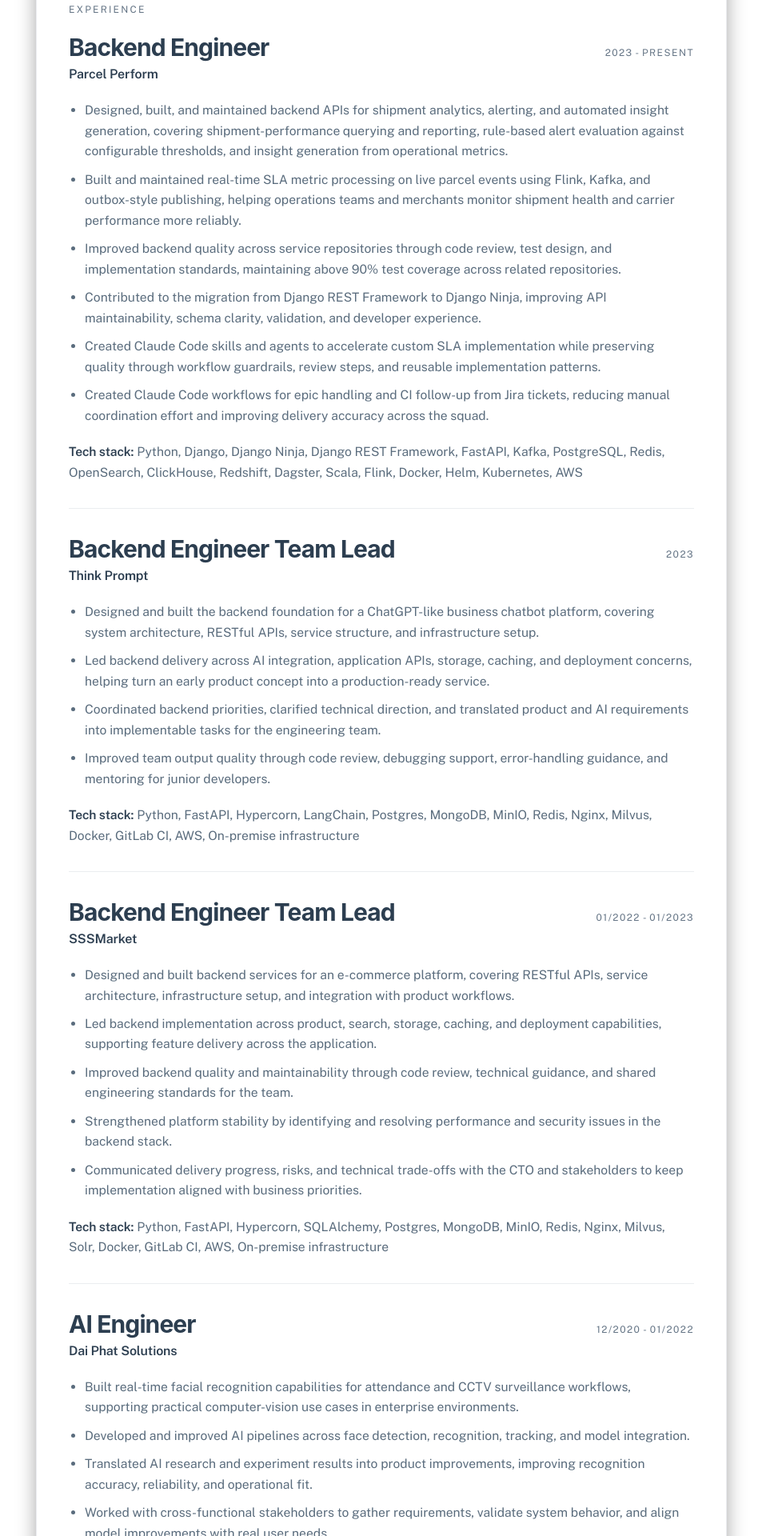
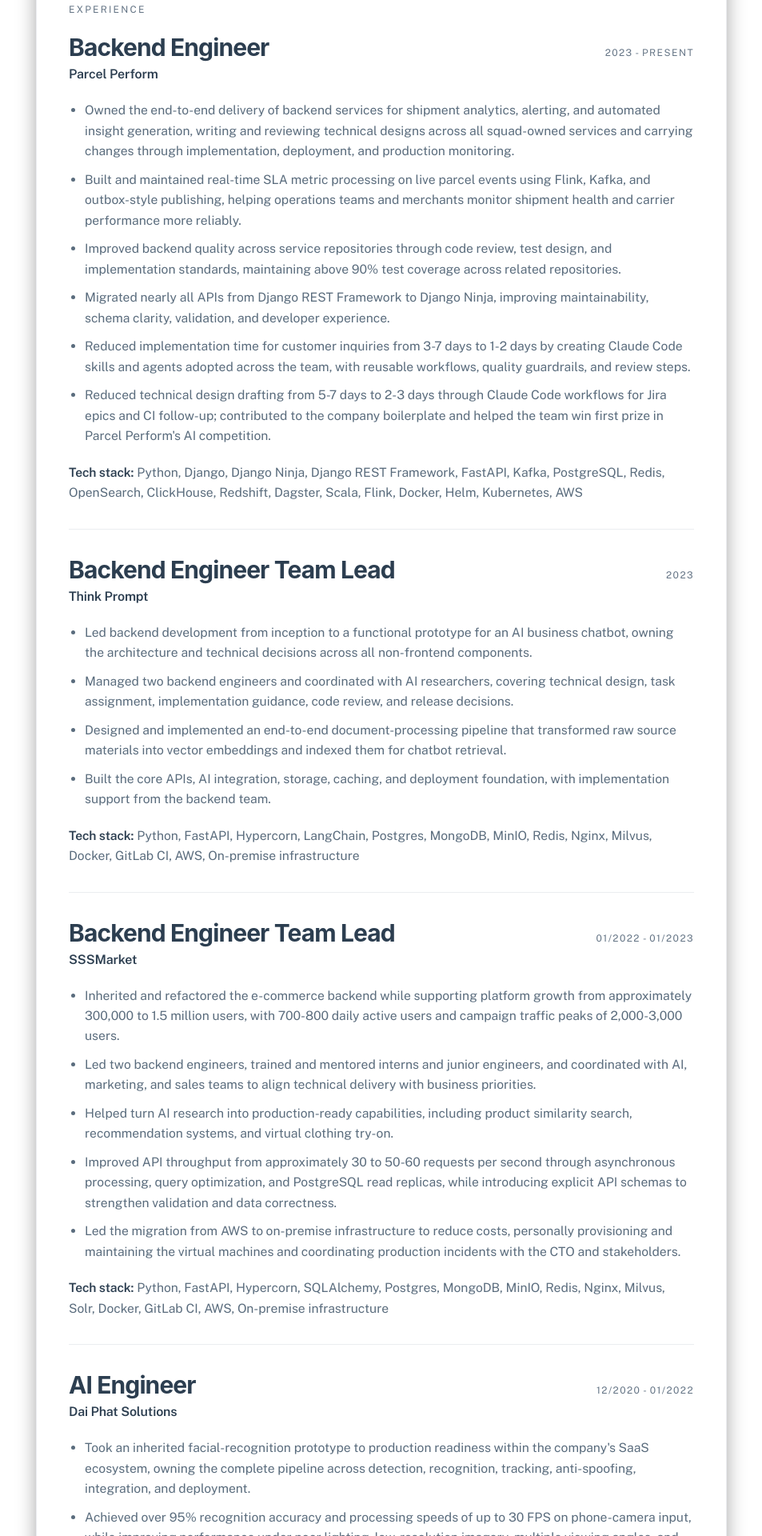
Before and after one commit to connortran216/horizon-blog, a React (Vite) app: page /cv in a window 1280 px wide. Shown: the part 1300-3220 px from the top of the page at 80% size, without its empty margins (163-1116 px from the left). Built offline with nearby package versions, Linux system fonts and the light colour scheme; the HTML template or start-up script is replaced by a standard one.

Commit message:
content(cv): quantify experience impact

```diff
--- a/src/features/cv/cv.data.ts
+++ b/src/features/cv/cv.data.ts
@@ -83,12 +83,12 @@ export const cvProfile: CvProfile = {
       role: 'Backend Engineer',
       period: '2023 - Present',
       highlights: [
-        'Designed, built, and maintained backend APIs for shipment analytics, alerting, and automated insight generation, covering shipment-performance querying and reporting, rule-based alert evaluation against configurable thresholds, and insight generation from operational metrics.',
+        'Owned the end-to-end delivery of backend services for shipment analytics, alerting, and automated insight generation, writing and reviewing technical designs across all squad-owned services and carrying changes through implementation, deployment, and production monitoring.',
         'Built and maintained real-time SLA metric processing on live parcel events using Flink, Kafka, and outbox-style publishing, helping operations teams and merchants monitor shipment health and carrier performance more reliably.',
         'Improved backend quality across service repositories through code review, test design, and implementation standards, maintaining above 90% test coverage across related repositories.',
-        'Contributed to the migration from Django REST Framework to Django Ninja, improving API maintainability, schema clarity, validation, and developer experience.',
-        'Created Claude Code skills and agents to accelerate custom SLA implementation while preserving quality through workflow guardrails, review steps, and reusable implementation patterns.',
-        'Created Claude Code workflows for epic handling and CI follow-up from Jira tickets, reducing manual coordination effort and improving delivery accuracy across the squad.',
+        'Migrated nearly all APIs from Django REST Framework to Django Ninja, improving maintainability, schema clarity, validation, and developer experience.',
+        'Reduced implementation time for customer inquiries from 3-7 days to 1-2 days by creating Claude Code skills and agents adopted across the team, with reusable workflows, quality guardrails, and review steps.',
+        "Reduced technical design drafting from 5-7 days to 2-3 days through Claude Code workflows for Jira epics and CI follow-up; contributed to the company boilerplate and helped the team win first prize in Parcel Perform's AI competition.",
       ],
       stack: [
         'Python',
@@ -117,10 +117,10 @@ export const cvProfile: CvProfile = {
       period: '2023',
       productionUrl: 'https://bizchat.thinkprompt.com/',
       highlights: [
-        'Designed and built the backend foundation for a ChatGPT-like business chatbot platform, covering system architecture, RESTful APIs, service structure, and infrastructure setup.',
-        'Led backend delivery across AI integration, application APIs, storage, caching, and deployment concerns, helping turn an early product concept into a production-ready service.',
-        'Coordinated backend priorities, clarified technical direction, and translated product and AI requirements into implementable tasks for the engineering team.',
-        'Improved team output quality through code review, debugging support, error-handling guidance, and mentoring for junior developers.',
+        'Led backend development from inception to a functional prototype for an AI business chatbot, owning the architecture and technical decisions across all non-frontend components.',
+        'Managed two backend engineers and coordinated with AI researchers, covering technical design, task assignment, implementation guidance, code review, and release decisions.',
+        'Designed and implemented an end-to-end document-processing pipeline that transformed raw source materials into vector embeddings and indexed them for chatbot retrieval.',
+        'Built the core APIs, AI integration, storage, caching, and deployment foundation, with implementation support from the backend team.',
       ],
       stack: [
         'Python',
@@ -145,11 +145,11 @@ export const cvProfile: CvProfile = {
       period: '01/2022 - 01/2023',
       productionUrl: 'https://www.sssmarket.vn/',
       highlights: [
-        'Designed and built backend services for an e-commerce platform, covering RESTful APIs, service architecture, infrastructure setup, and integration with product workflows.',
-        'Led backend implementation across product, search, storage, caching, and deployment capabilities, supporting feature delivery across the application.',
-        'Improved backend quality and maintainability through code review, technical guidance, and shared engineering standards for the team.',
-        'Strengthened platform stability by identifying and resolving performance and security issues in the backend stack.',
-        'Communicated delivery progress, risks, and technical trade-offs with the CTO and stakeholders to keep implementation aligned with business priorities.',
+        'Inherited and refactored the e-commerce backend while supporting platform growth from approximately 300,000 to 1.5 million users, with 700-800 daily active users and campaign traffic peaks of 2,000-3,000 users.',
+        'Led two backend engineers, trained and mentored interns and junior engineers, and coordinated with AI, marketing, and sales teams to align technical delivery with business priorities.',
+        'Helped turn AI research into production-ready capabilities, including product similarity search, recommendation systems, and virtual clothing try-on.',
+        'Improved API throughput from approximately 30 to 50-60 requests per second through asynchronous processing, query optimization, and PostgreSQL read replicas, while introducing explicit API schemas to strengthen validation and data correctness.',
+        'Led the migration from AWS to on-premise infrastructure to reduce costs, personally provisioning and maintaining the virtual machines and coordinating production incidents with the CTO and stakeholders.',
       ],
       stack: [
         'Python',
@@ -175,10 +175,9 @@ export const cvProfile: CvProfile = {
       period: '12/2020 - 01/2022',
       productionUrl: 'https://www.dps.com.vn/vi/products/doanhnghiep#',
       highlights: [
-        'Built real-time facial recognition capabilities for attendance and CCTV surveillance workflows, supporting practical computer-vision use cases in enterprise environments.',
-        'Developed and improved AI pipelines across face detection, recognition, tracking, and model integration.',
-        'Translated AI research and experiment results into product improvements, improving recognition accuracy, reliability, and operational fit.',
-        'Worked with cross-functional stakeholders to gather requirements, validate system behavior, and align model improvements with real user needs.',
+        "Took an inherited facial-recognition prototype to production readiness within the company's SaaS ecosystem, owning the complete pipeline across detection, recognition, tracking, anti-spoofing, integration, and deployment.",
+        'Achieved over 95% recognition accuracy and processing speeds of up to 30 FPS on phone-camera input, while improving performance under poor lighting, low-resolution imagery, multiple viewing angles, and crowded scenes.',
+        'Deployed the capability for multiple startup customers through the SaaS platform and as a standalone CCTV solution for a police department.',
       ],
       stack: [
         'Python',
```
Also changed, not shown: specs/003-rewrite-cv-achievements/data-model.md (+2 -2 lines), specs/003-rewrite-cv-achievements/plan.md (+2 -2 lines), specs/003-rewrite-cv-achievements/research.md (+9 -0 lines), specs/003-rewrite-cv-achievements/spec.md (+6 -6 lines), specs/003-rewrite-cv-achievements/tasks.md (+9 -0 lines).
